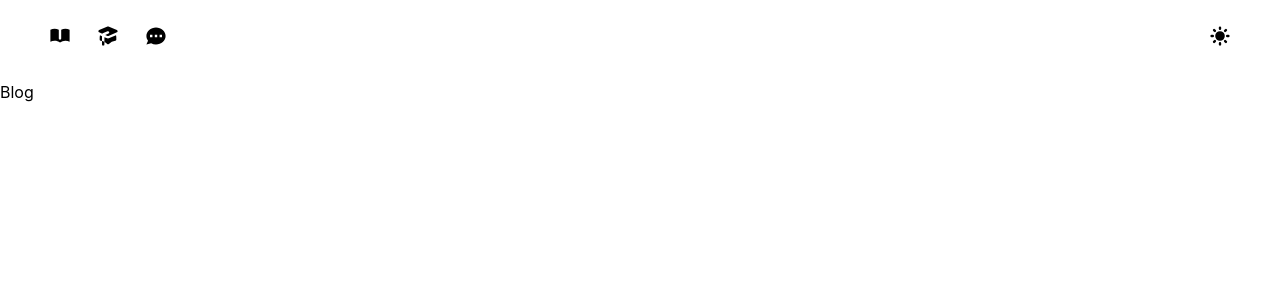
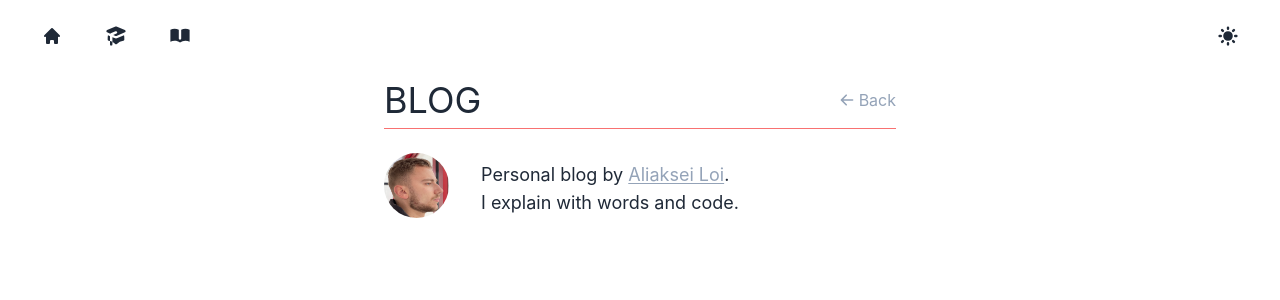
Before and after one commit to LashaLoi/al-space, a Next.js app: page /blog in a window 1280 px wide. Shown: the top 300 px of the page. Built offline with nearby package versions, Linux system fonts and the light colour scheme.

Commit message:
add blog section

```diff
--- a/lib/components/Navigation/icons.tsx
+++ b/lib/components/Navigation/icons.tsx
@@ -1,6 +1,6 @@
 import React from 'react'
 
-const sizeClass = 'sm:h-6 sm:w-6 h-8 w-8 hover:scale-110'
+const sizeClass = 'h-6 w-6 hover:scale-110 cursor-pointer'
 
 // Sun
 export const DarkIcon: React.FC = () => (
@@ -95,26 +95,23 @@ export const LightLearn: React.FC = () => (
   </svg>
 )
 
-// Chat
-export const DarkChat: React.FC = () => (
+//Home
+
+export const DarkHome: React.FC = () => (
   <svg
     xmlns="http://www.w3.org/2000/svg"
-    className={sizeClass}
+    className="h-5 w-5"
     viewBox="0 0 20 20"
     fill="currentColor"
   >
-    <path
-      fillRule="evenodd"
-      d="M18 10c0 3.866-3.582 7-8 7a8.841 8.841 0 01-4.083-.98L2 17l1.338-3.123C2.493 12.767 2 11.434 2 10c0-3.866 3.582-7 8-7s8 3.134 8 7zM7 9H5v2h2V9zm8 0h-2v2h2V9zM9 9h2v2H9V9z"
-      clipRule="evenodd"
-    />
+    <path d="M10.707 2.293a1 1 0 00-1.414 0l-7 7a1 1 0 001.414 1.414L4 10.414V17a1 1 0 001 1h2a1 1 0 001-1v-2a1 1 0 011-1h2a1 1 0 011 1v2a1 1 0 001 1h2a1 1 0 001-1v-6.586l.293.293a1 1 0 001.414-1.414l-7-7z" />
   </svg>
 )
 
-export const LightChat: React.FC = () => (
+export const LightHome: React.FC = () => (
   <svg
     xmlns="http://www.w3.org/2000/svg"
-    className={sizeClass}
+    className="h-6 w-6"
     fill="none"
     viewBox="0 0 24 24"
     stroke="currentColor"
@@ -123,7 +120,7 @@ export const LightChat: React.FC = () => (
       strokeLinecap="round"
       strokeLinejoin="round"
       strokeWidth={2}
-      d="M8 12h.01M12 12h.01M16 12h.01M21 12c0 4.418-4.03 8-9 8a9.863 9.863 0 01-4.255-.949L3 20l1.395-3.72C3.512 15.042 3 13.574 3 12c0-4.418 4.03-8 9-8s9 3.582 9 8z"
+      d="M3 12l2-2m0 0l7-7 7 7M5 10v10a1 1 0 001 1h3m10-11l2 2m-2-2v10a1 1 0 01-1 1h-3m-6 0a1 1 0 001-1v-4a1 1 0 011-1h2a1 1 0 011 1v4a1 1 0 001 1m-6 0h6"
     />
   </svg>
 )
--- a/lib/components/Navigation/index.tsx
+++ b/lib/components/Navigation/index.tsx
@@ -1,5 +1,6 @@
 import React, { memo } from 'react'
 import Link from 'next/link'
+import { useRouter } from 'next/router'
 
 import { useTheme, useThemeApi } from 'lib/context/theme'
 
@@ -10,36 +11,58 @@ import {
   DarkBook,
   LightLearn,
   DarkLearn,
-  LightChat,
-  DarkChat,
+  DarkHome,
+  LightHome,
 } from './icons'
 
+const pages = [
+  {
+    link: '/',
+    darkIcon: <DarkHome />,
+    lightIcon: <LightHome />,
+  },
+  {
+    link: '/blog',
+    darkIcon: <DarkLearn />,
+    lightIcon: <LightLearn />,
+  },
+  {
+    link: '/cv',
+    darkIcon: <DarkBook />,
+    lightIcon: <LightBook />,
+  },
+]
+
 const Navigation: React.FC = () => {
+  const router = useRouter()
+
   const { isDark } = useTheme()
   const { toggleTheme } = useThemeApi()
 
+  const isHomePage = router.pathname === '/'
+
   return (
-    <>
-      <div
-        onClick={toggleTheme}
-        className="absolute sm:right-12 sm:top-6 right-6 bottom-6 cu"
-      >
+    <div
+      className={`absolute flex justify-between w-full h-[10px] sm:top-6 sm:px-10 px-4 bottom-6 ${
+        isHomePage ? 'text-white' : ''
+      }`}
+    >
+      <div className="flex w-full sm:justify-start justify-between">
+        {pages.map((page) => (
+          <Link href={page.link}>
+            <a className="flex justify-center items-center w-6 h-6 sm:mr-10 mr-0">
+              {isDark ? page.lightIcon : page.darkIcon}
+            </a>
+          </Link>
+        ))}
+        <div className="sm:hidden block" onClick={toggleTheme}>
+          {isDark ? <LightIcon /> : <DarkIcon />}
+        </div>
+      </div>
+      <div className="sm:block hidden" onClick={toggleTheme}>
         {isDark ? <LightIcon /> : <DarkIcon />}
       </div>
-      <div className="absolute sm:left-12 sm:top-6 left-6 bottom-6 ">
-        <Link href="/cv">
-          <a>{isDark ? <LightBook /> : <DarkBook />}</a>
-        </Link>
-      </div>
-      <div className="absolute sm:left-24 sm:top-6 left-24 bottom-6">
-        <Link href="/blog">
-          <a>{isDark ? <LightLearn /> : <DarkLearn />}</a>
-        </Link>
-      </div>
-      <div className="absolute sm:left-36 sm:top-6 right-24 bottom-6">
-        {isDark ? <LightChat /> : <DarkChat />}
-      </div>
-    </>
+    </div>
   )
 }
 
--- a/modules/Blog/index.tsx
+++ b/modules/Blog/index.tsx
@@ -1,7 +1,92 @@
-import React, { memo } from 'react'
+import React, { memo, useCallback } from 'react'
+import Image from 'next/image'
+import Link from 'next/link'
+import { useRouter } from 'next/router'
+
+import { animated, useSpring } from 'react-spring'
+
+import { FadeIn } from 'lib/components/FadeIn'
+
+const ArrawLeft: React.FC = () => (
+  <svg
+    xmlns="http://www.w3.org/2000/svg"
+    className="h-4 w-4 mr-1"
+    viewBox="0 0 20 20"
+    fill="currentColor"
+  >
+    <path
+      fillRule="evenodd"
+      d="M9.707 16.707a1 1 0 01-1.414 0l-6-6a1 1 0 010-1.414l6-6a1 1 0 011.414 1.414L5.414 9H17a1 1 0 110 2H5.414l4.293 4.293a1 1 0 010 1.414z"
+      clipRule="evenodd"
+    />
+  </svg>
+)
 
 const Blog: React.FC = () => {
-  return <div>Blog</div>
+  const router = useRouter()
+  const style = useSpring({
+    from: {
+      width: '0%',
+    },
+    to: {
+      width: '100%',
+    },
+    delay: 400,
+  })
+
+  const handleBack = useCallback(router.back, [])
+
+  return (
+    <div className="flex flex-col justify-center items-center">
+      <div className="lg:lg:w-2/5 md:w-3/5 sm:w-5/6 w-full sm:p-0 p-4">
+        <div className="flex justify-between items-center">
+          <FadeIn delay={200}>
+            <div className="sm:text-4xl text-2xl">BLOG</div>
+          </FadeIn>
+          <FadeIn delay={300}>
+            <button
+              onClick={handleBack}
+              className="text-slate-400 flex items-center"
+            >
+              <ArrawLeft /> Back
+            </button>
+          </FadeIn>
+        </div>
+        <animated.div
+          style={style}
+          className="w-full bg-red-400 h-[1px] mt-2"
+        />
+        <FadeIn delay={300}>
+          <div className="mt-6 flex items-center">
+            <div className="sm:mr-8 mr-4">
+              <Image
+                placeholder="blur"
+                blurDataURL="/assets/images/iam.jpeg"
+                width={65}
+                height={65}
+                src="/assets/images/iam.jpeg"
+                alt="iam"
+                className="rounded-full"
+              />
+            </div>
+            <div className="sm:text-lg text-sm">
+              <div className="">
+                Personal blog by{' '}
+                <a
+                  href="https://github.com/LashaLoi"
+                  className="cursor-pointer text-slate-400 underline underline-offset-2"
+                >
+                  Aliaksei Loi
+                </a>
+                .
+              </div>
+              <div className="">I explain with words and code.</div>
+            </div>
+          </div>
+        </FadeIn>
+      </div>
+    </div>
+  )
 }
 
 export default memo(Blog)
--- a/pages/blog.tsx
+++ b/pages/blog.tsx
@@ -3,7 +3,7 @@ import type { NextPage } from 'next'
 import Blog from '@modules/Blog'
 
 const BlogPage: NextPage = () => (
-  <div className="mt-20">
+  <div className="sm:pt-[80px] pt-0">
     <Blog />
   </div>
 )
--- a/styles/globals.css
+++ b/styles/globals.css
@@ -9,37 +9,32 @@ body {
   font-family: -apple-system, BlinkMacSystemFont, Segoe UI, Roboto, Oxygen,
     Ubuntu, Cantarell, Fira Sans, Droid Sans, Helvetica Neue, sans-serif;
 
-  @apply dark:bg-black dark:text-white;
-}
-
-a {
-  color: inherit;
-  text-decoration: none;
+  @apply dark:bg-stone-900 dark:text-white text-gray-800 transition-all w-full h-full;
 }
 
 * {
   box-sizing: border-box;
 }
 
-.container {
-  display: flex;
-  align-items: center;
-  height: 100%;
-  justify-content: center;
-}
+/*.container {*/
+/*  display: flex;*/
+/*  align-items: center;*/
+/*  height: 100%;*/
+/*  justify-content: center;*/
+/*}*/
 
-.trailsText {
-  position: relative;
-  width: 100%;
-  height: 80px;
-  margin-top: -15px;
-  color: white;
-  font-size: 4em;
-  font-weight: 800;
-  will-change: transform, opacity;
-}
+/*.trailsText {*/
+/*  position: relative;*/
+/*  width: 100%;*/
+/*  height: 80px;*/
+/*  margin-top: -15px;*/
+/*  color: white;*/
+/*  font-size: 4em;*/
+/*  font-weight: 800;*/
+/*  will-change: transform, opacity;*/
+/*}*/
 
-.trailsText > div {
-  padding-right: 0.05em;
-  overflow: hidden;
-}
+/*.trailsText > div {*/
+/*  padding-right: 0.05em;*/
+/*  overflow: hidden;*/
+/*}*/
```
Also changed, not shown: public/assets/images/iam.jpeg (added).
